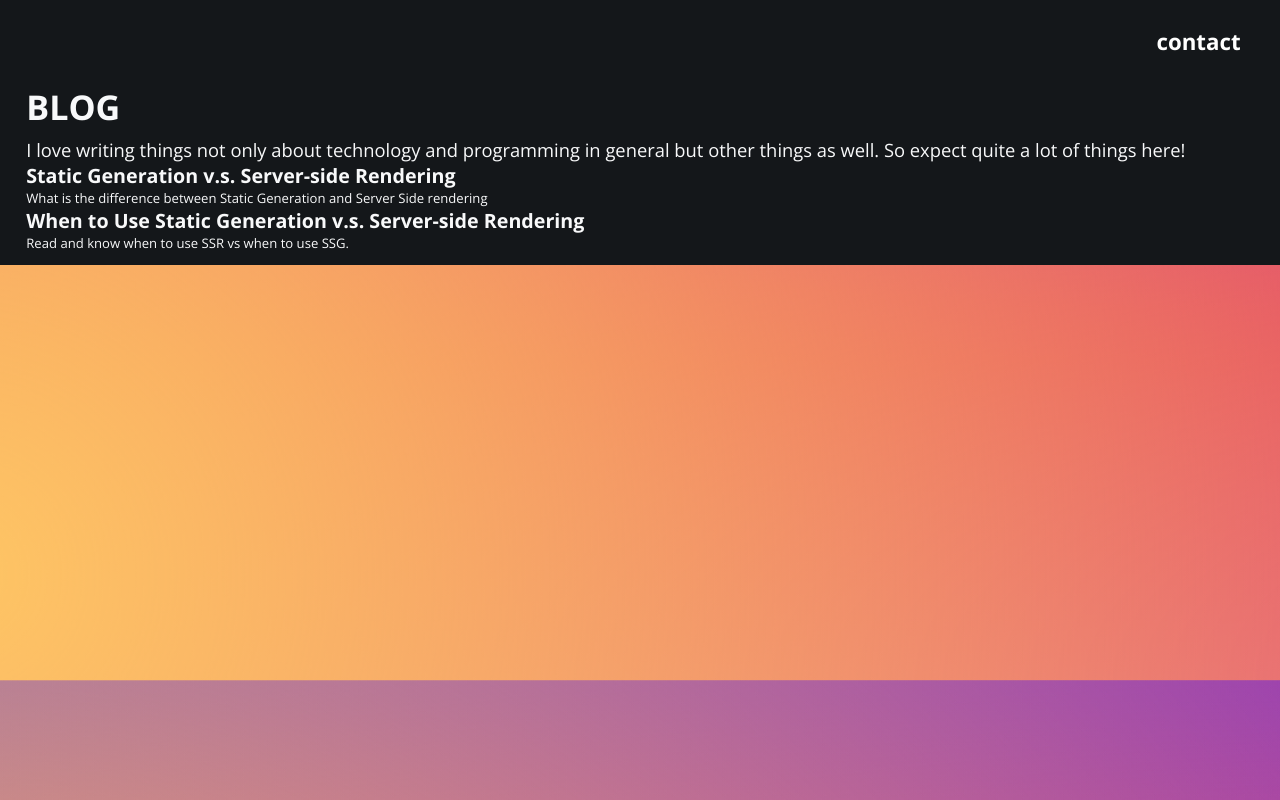
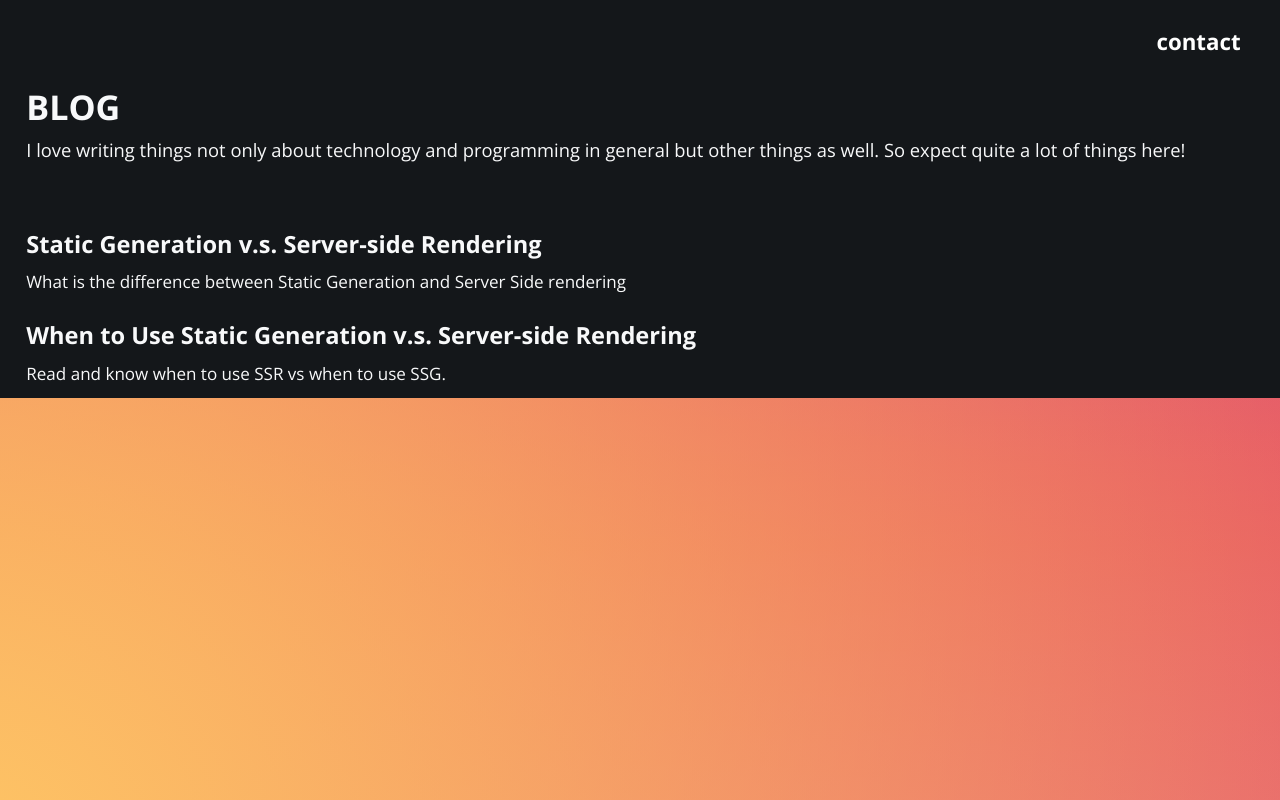
Before and after one commit to frostzt/frostzt, a Next.js app: page /blog in a window 1280 px wide. Built offline with nearby package versions, Linux system fonts and the light colour scheme.

Commit message:
implemented blogs page

```diff
--- a/Components/BlogStuff/BlogBrief/BlogBrief.module.scss
+++ b/Components/BlogStuff/BlogBrief/BlogBrief.module.scss
@@ -0,0 +1,11 @@
+.container {
+  .title {
+    cursor: pointer;
+    font-size: 1.8rem;
+    margin-bottom: 0.8rem;
+  }
+
+  .desc {
+    font-size: 1.3rem;
+  }
+}
--- a/pages/blog.tsx
+++ b/pages/blog.tsx
@@ -18,8 +18,6 @@ interface Props {
 }
 
 const Blog: React.FC<Props> = ({ allPostsData }) => {
-  console.log(allPostsData);
-
   return (
     <div className={styles.container}>
       <NavigationBar />
--- a/styles/blog.module.scss
+++ b/styles/blog.module.scss
@@ -14,4 +14,12 @@
       margin-top: 0.5rem;
     }
   }
+
+  .blogs {
+    margin-top: 5rem;
+
+    & > *:not(:last-child) {
+      margin-bottom: 2rem;
+    }
+  }
 }
```
